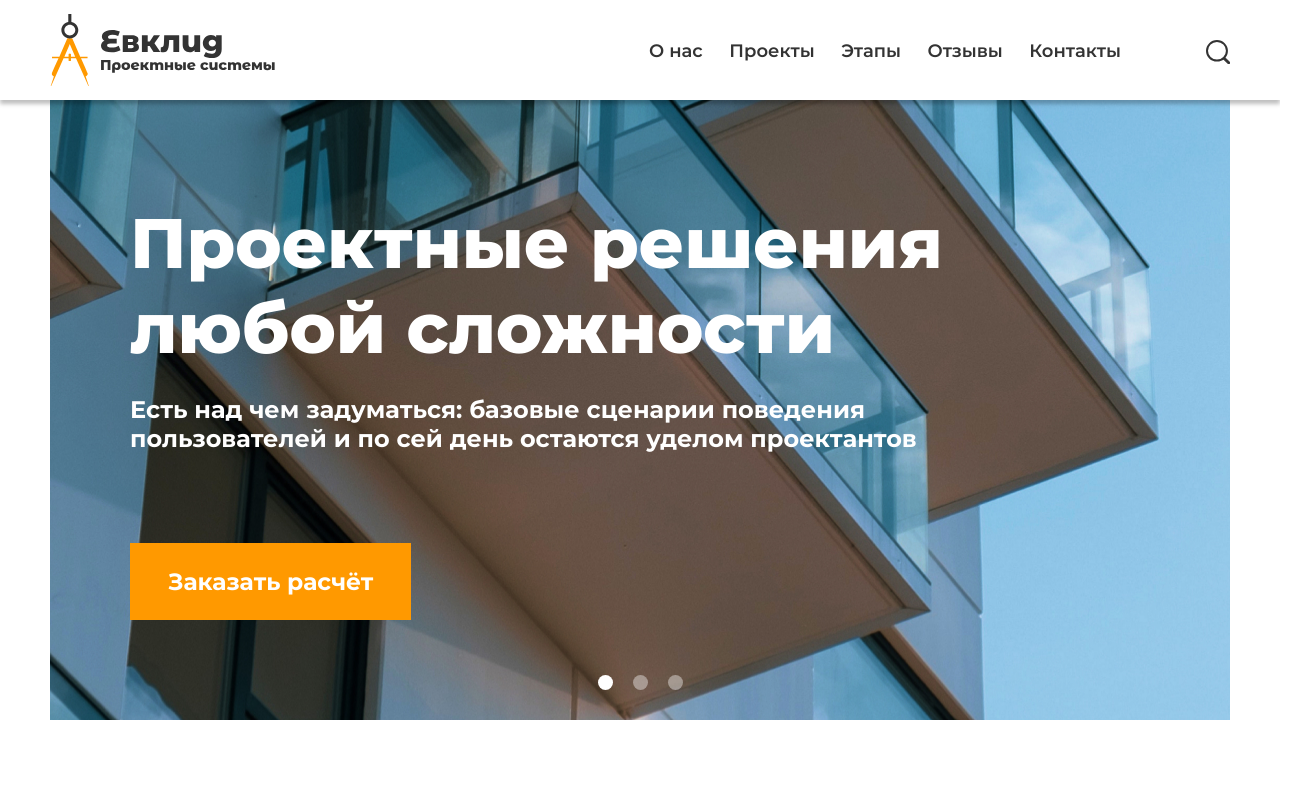
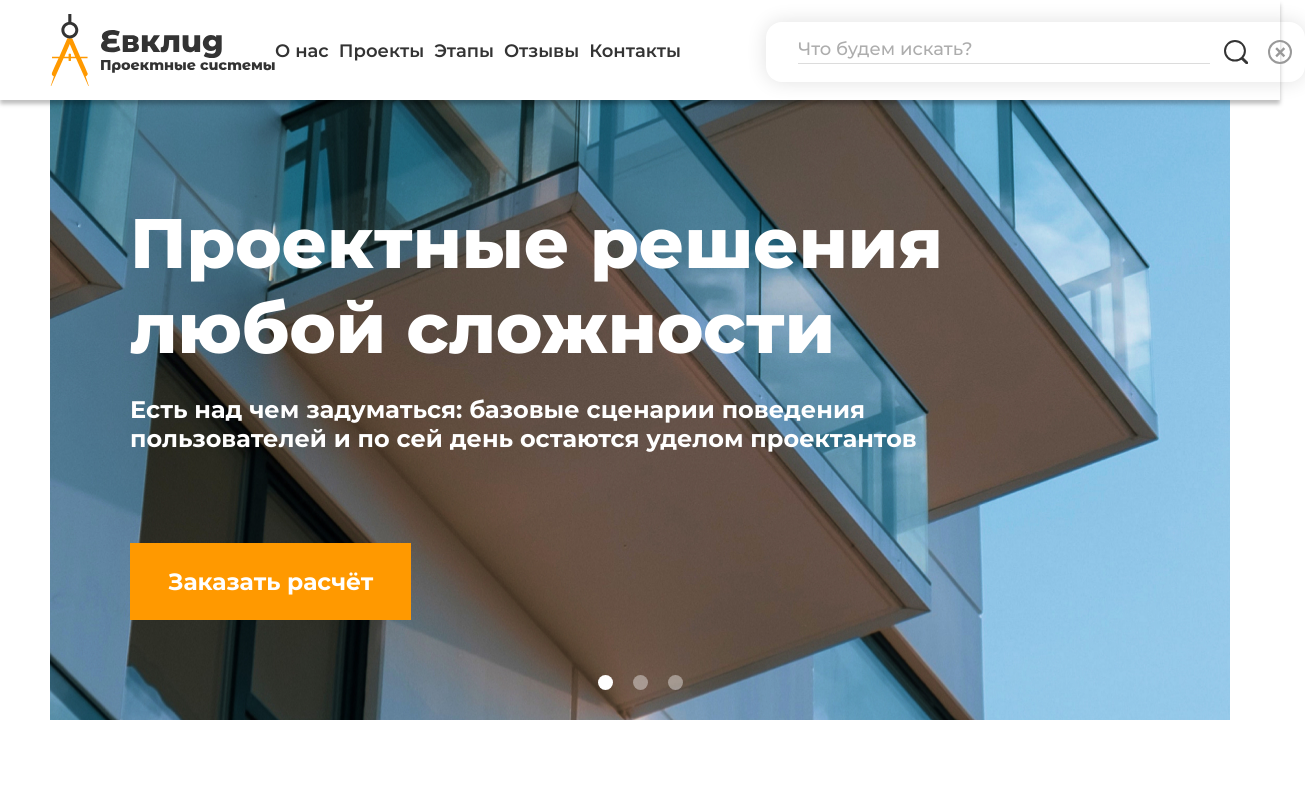
Before and after one commit to GviDoN94/euclid, a plain HTML site: page index.html in a window 1280 px wide. Shown: the top 800 px of the page, 1305 px wide, since content can reach past the window. Drawn offline with Linux system fonts and the light colour scheme.

Commit message:
added search form

```diff
--- a/css/style.css
+++ b/css/style.css
@@ -11,6 +11,9 @@
   --dark-grey: #666666;
   --black: #000000;
   --accordion-circle: #ECECEC;
+  --border-input-search: #DCDCDC;
+  --placeholder-search: #ADADAD;
+  --closed-search: #999999;
 }
 
 html {
@@ -203,32 +206,92 @@ color: var(--text);
 }
 
 .search {
+  position: relative;
+}
+
+.btn-search {
   outline: 2px solid transparent;
-  outline-offset: 4px;
+  outline-offset: 2px;
   font-size: 0;
   transition: outline-color .3s ease-in-out;
 }
 
-.search__svg {
+.btn-search__svg {
   stroke: var(--text);
   transition: stroke .3s ease-in-out;
 }
 
-.search__svg rect {
+.btn-search__svg rect {
   fill: var(--text);
   transition: fill .3s ease-in-out;
 }
 
-.search:focus-visible {
+.btn-search:focus-visible {
   outline-color: var(--orange);
 }
 
-.search__svg:active:not(:focus-visible) {
+.btn-search .btn-search__svg:active:not(:focus-visible) {
   stroke: var(--orange);
 }
-.search__svg:active:not(:focus-visible) rect {
+.btn-search .btn-search__svg:active:not(:focus-visible) rect {
   fill: var(--orange);
 }
+
+.search__form {
+  /* position: absolute; */
+  display: flex;
+  padding: 18px 32px;
+  padding-right: 13px;
+  border-radius: 16px;
+  box-shadow: 0px 0px 20px rgba(0, 0, 0, 0.12);
+}
+
+.search__input {
+  width: 412px;
+  margin-right: 14px;
+  padding: 0;
+  padding-bottom: 3px;
+  border: none;
+  border-bottom: 1px solid var(--border-input-search);
+  outline: none;
+}
+
+.search__input::placeholder {
+  font-weight: 500;
+  font-size: 18px;
+  line-height: 22px;
+  color: var(--placeholder-search);
+}
+
+.search__form-btn {
+  margin-right: 20px;
+}
+.btn-close-search {
+  display: flex;
+}
+
+.btn-close-search:focus-visible {
+  outline-color: var(--orange);
+}
+
+.btn-close-search__svg circle {
+  stroke: var(--closed-search);
+  transition: stroke .3s ease-in-out;
+}
+
+.btn-close-search__svg rect {
+  fill: var(--closed-search);
+  transition: fill .3s ease-in-out;
+}
+
+.btn-close-search .btn-close-search__svg:active:not(:focus-visible) circle {
+  stroke: var(--text);
+}
+
+.btn-close-search .btn-close-search__svg:active:not(:focus-visible) rect {
+  fill: var(--text);
+}
+
 
 /* hero */
 .hero__wrapper {
@@ -842,11 +905,18 @@ footer {
     transform: scale(1);
   }
 
-  .search__svg:hover:not(:focus-visible) {
+  .btn-search__svg:hover:not(:focus-visible) {
     stroke: var(--orange);
   }
 
-  .search__svg:hover:not(:focus-visible) rect {
+  .btn-search__svg:hover:not(:focus-visible) rect {
+    fill: var(--orange);
+  }
+
+  .btn-close-search__svg:hover:not(:focus-visible) circle {
+    stroke: var(--orange);
+  }
+  .btn-close-search__svg:hover:not(:focus-visible) rect {
     fill: var(--orange);
   }
 
--- a/index.html
+++ b/index.html
@@ -41,12 +41,30 @@
            </li>
          </ul>
        </nav>
-       <button class="search btn_reset">
-        <svg class="search__svg" width="24" height="24" viewBox="0 0 24 24" fill="none" xmlns="http://www.w3.org/2000/svg">
-          <rect width="7.56126" height="1.89031" transform="matrix(0.713342 0.700816 -0.713342 0.700816 18.6062 17.3762)" />
-          <path d="M20.9303 10.7726C20.9303 16.1533 16.4855 20.5452 10.9652 20.5452C5.44478 20.5452 1 16.1533 1 10.7726C1 5.39198 5.44478 1 10.9652 1C16.4855 1 20.9303 5.39198 20.9303 10.7726Z" stroke-width="2"/>
-          </svg>
-       </button>
+       <div class="search">
+         <button style="display: none;" class="btn-search btn_reset">
+          <svg class="btn-search__svg" width="24" height="24" viewBox="0 0 24 24" fill="none" xmlns="http://www.w3.org/2000/svg">
+            <rect width="7.56126" height="1.89031" transform="matrix(0.713342 0.700816 -0.713342 0.700816 18.6062 17.3762)" />
+            <path d="M20.9303 10.7726C20.9303 16.1533 16.4855 20.5452 10.9652 20.5452C5.44478 20.5452 1 16.1533 1 10.7726C1 5.39198 5.44478 1 10.9652 1C16.4855 1 20.9303 5.39198 20.9303 10.7726Z" stroke-width="2"/>
+            </svg>
+         </button>
+         <form class="search__form search__form_active">
+          <input class="search__input" type="text" placeholder="Что будем искать?">
+          <button class="btn-search search__form-btn btn_reset">
+            <svg class="btn-search__svg" width="24" height="24" viewBox="0 0 24 24" fill="none" xmlns="http://www.w3.org/2000/svg">
+              <rect width="7.56126" height="1.89031" transform="matrix(0.713342 0.700816 -0.713342 0.700816 18.6062 17.3762)" />
+              <path d="M20.9303 10.7726C20.9303 16.1533 16.4855 20.5452 10.9652 20.5452C5.44478 20.5452 1 16.1533 1 10.7726C1 5.39198 5.44478 1 10.9652 1C16.4855 1 20.9303 5.39198 20.9303 10.7726Z" stroke-width="2"/>
+              </svg>
+           </button>
+           <button class="btn-close-search btn_reset">
+            <svg class="btn-close-search__svg" width="24" height="24" viewBox="0 0 24 24" fill="none" xmlns="http://www.w3.org/2000/svg">
+              <rect x="8.95386" y="7.30435" width="11.6645" height="2.33291" transform="rotate(45 8.95386 7.30435)"/>
+              <rect x="7.30432" y="15.5524" width="11.6645" height="2.33291" transform="rotate(-45 7.30432 15.5524)"/>
+              <circle cx="12" cy="12" r="11" stroke-width="2"/>
+              </svg>
+           </button>
+         </form>
+       </div>
     </div>
   </header>
 
```
